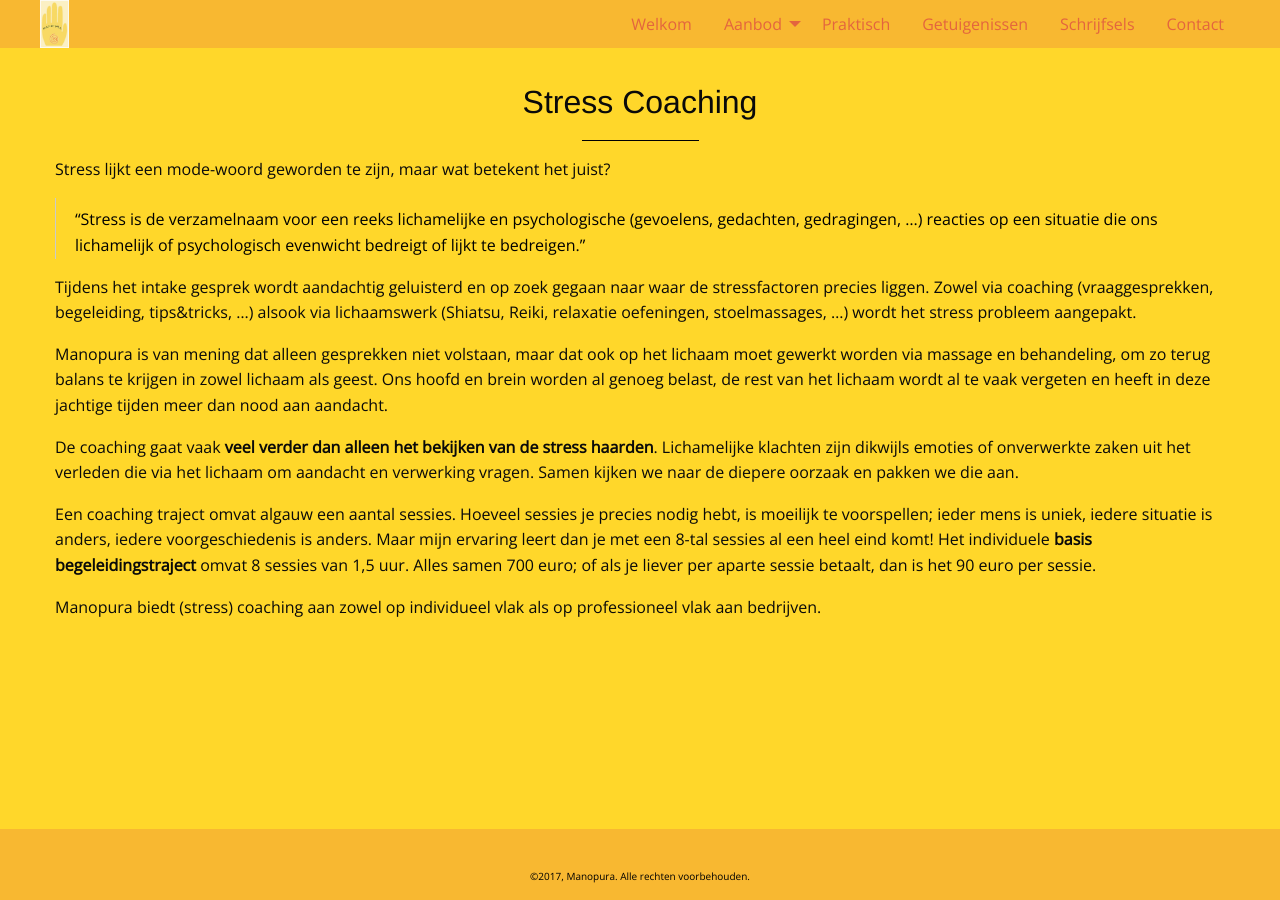
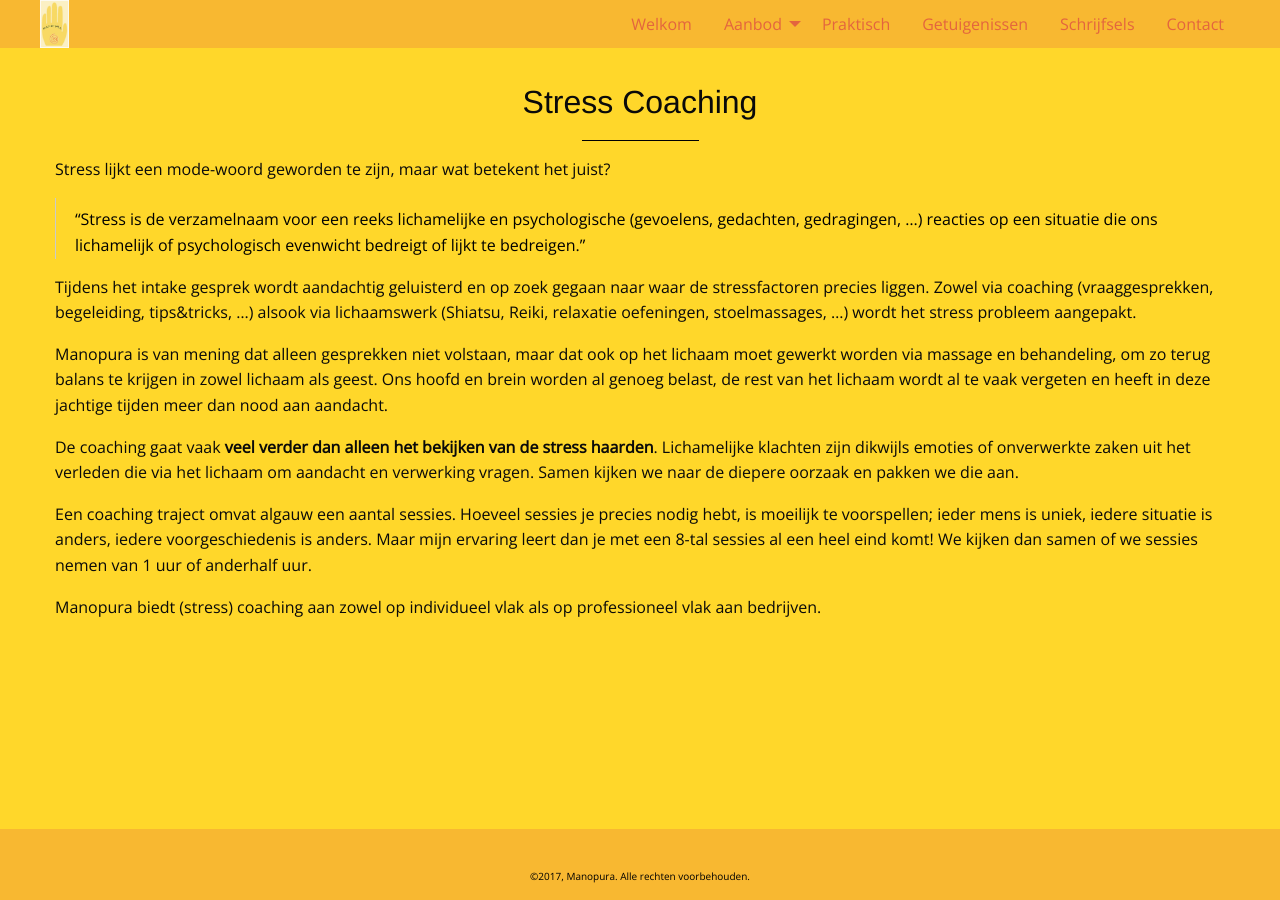
Before and after one commit to manopura/manopura.github.io, a Jekyll site: the page built from stresscoaching.md, in a window 1280 px wide. Built offline with Jekyll 4.4.1, drawn with Linux system fonts in a browser that asks for light colours; nearby versions of some CDN libraries; our own code applies the rules of GitHub Pages for plain Markdown files.

Commit message:
Update stresscoaching.md

```diff
--- a/stresscoaching.md
+++ b/stresscoaching.md
@@ -16,7 +16,7 @@ Manopura is van mening dat alleen gesprekken niet volstaan, maar dat ook op het
 De coaching gaat vaak **veel verder dan alleen het bekijken van de stress haarden**. Lichamelijke klachten zijn dikwijls emoties of onverwerkte zaken uit het verleden die via het lichaam om aandacht en verwerking vragen. Samen kijken we naar de diepere oorzaak en pakken we die aan.
 
 Een coaching traject omvat algauw een aantal sessies. Hoeveel sessies je precies nodig hebt, is moeilijk te voorspellen; ieder mens is uniek, iedere situatie is anders, iedere voorgeschiedenis is anders. Maar mijn ervaring leert dan je met een 8-tal sessies al een heel eind komt!
-Het individuele **basis begeleidingstraject** omvat 8 sessies van 1,5 uur. Alles samen 700 euro; of als je liever per aparte sessie betaalt, dan is het 90 euro per sessie.
+We kijken dan samen of we sessies nemen van 1 uur of anderhalf uur.
 
 
 Manopura biedt (stress) coaching aan zowel op individueel vlak als op professioneel vlak aan bedrijven.
```
